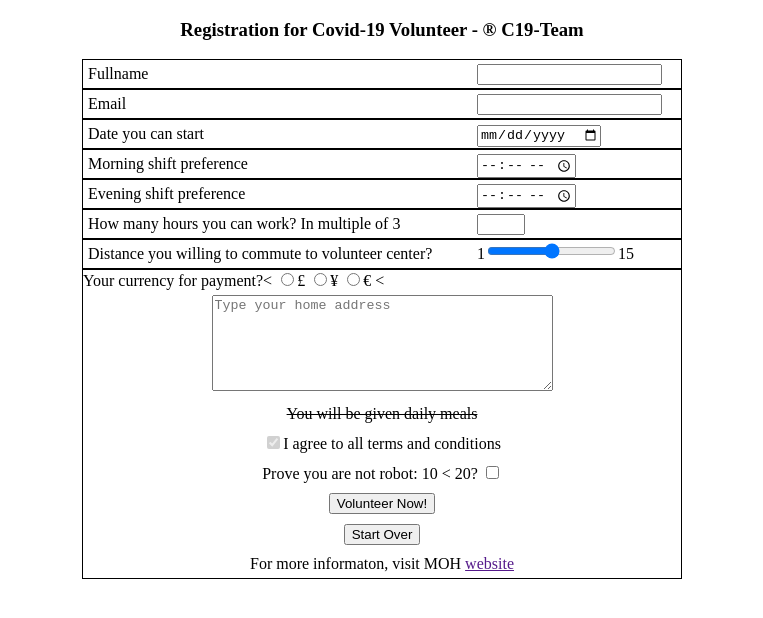
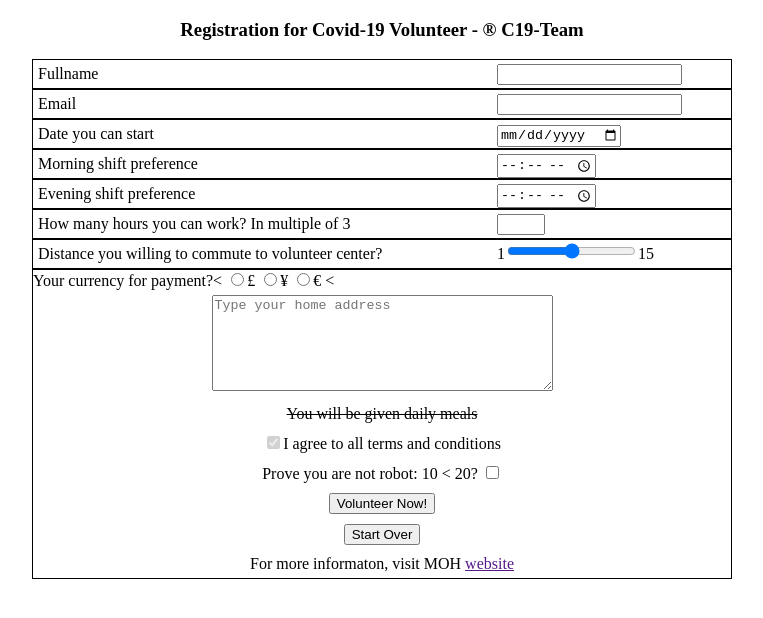
Before and after one commit to 21ftt1741/eportfolio, a plain HTML site: page assets/images/my/Week7-e-p1.html in a window 1280 px wide. Shown: the whole page, without its empty margins (258-1021 px from the left). Drawn offline with Linux system fonts and the light colour scheme.

Commit message:
Add files via upload

```diff
--- a/assets/images/my/Week7-e-p1.html
+++ b/assets/images/my/Week7-e-p1.html
@@ -11,8 +11,8 @@
 		}
 
 		#border{
+			width: 700px;
 			margin: 0px auto;
-			width: 600px;
 			border-collapse: collapse;
 		}
 
@@ -20,9 +20,9 @@
 		}
 
 		.label1{
+			width: 450px;
 			padding: 5px;
 			display: inline-block;
-			width: 380px;
 		}
 
 		.label2{
```
